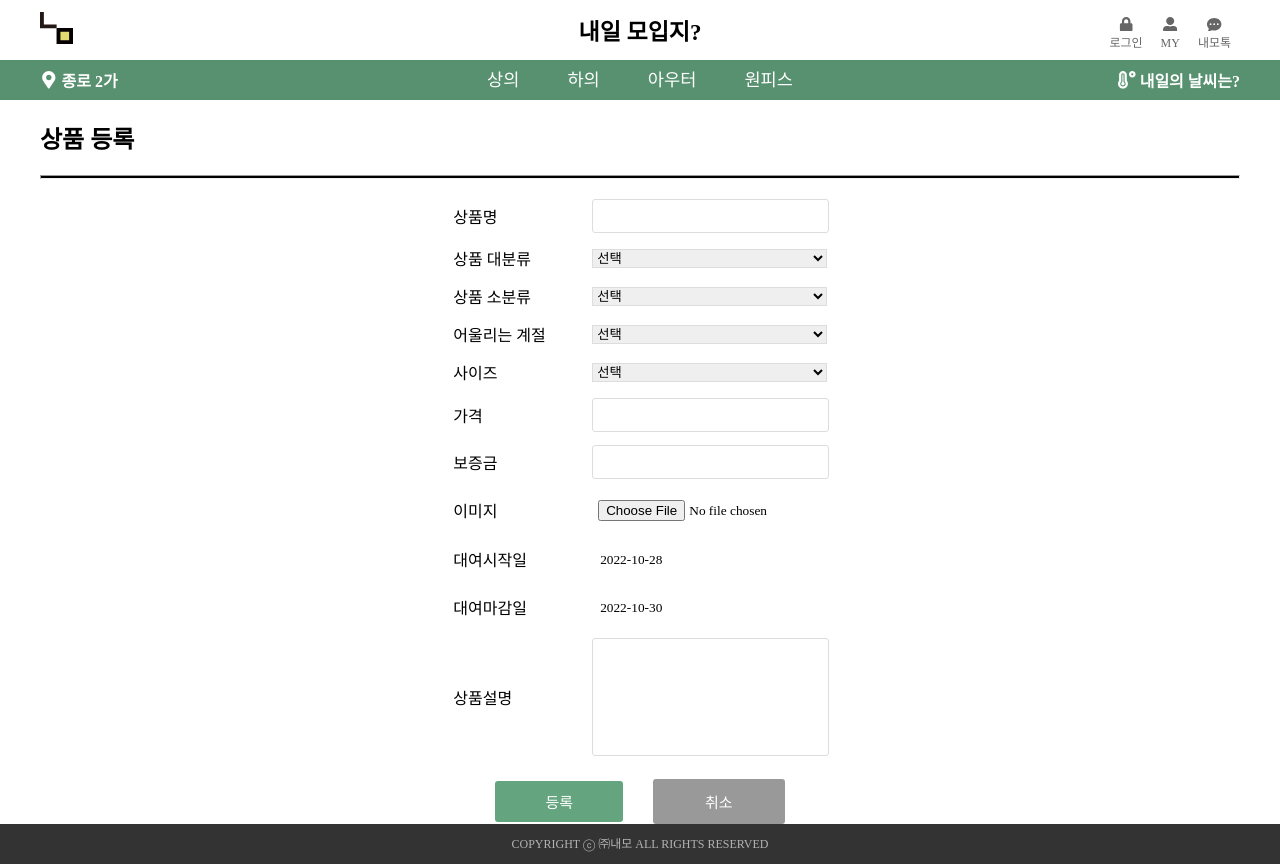
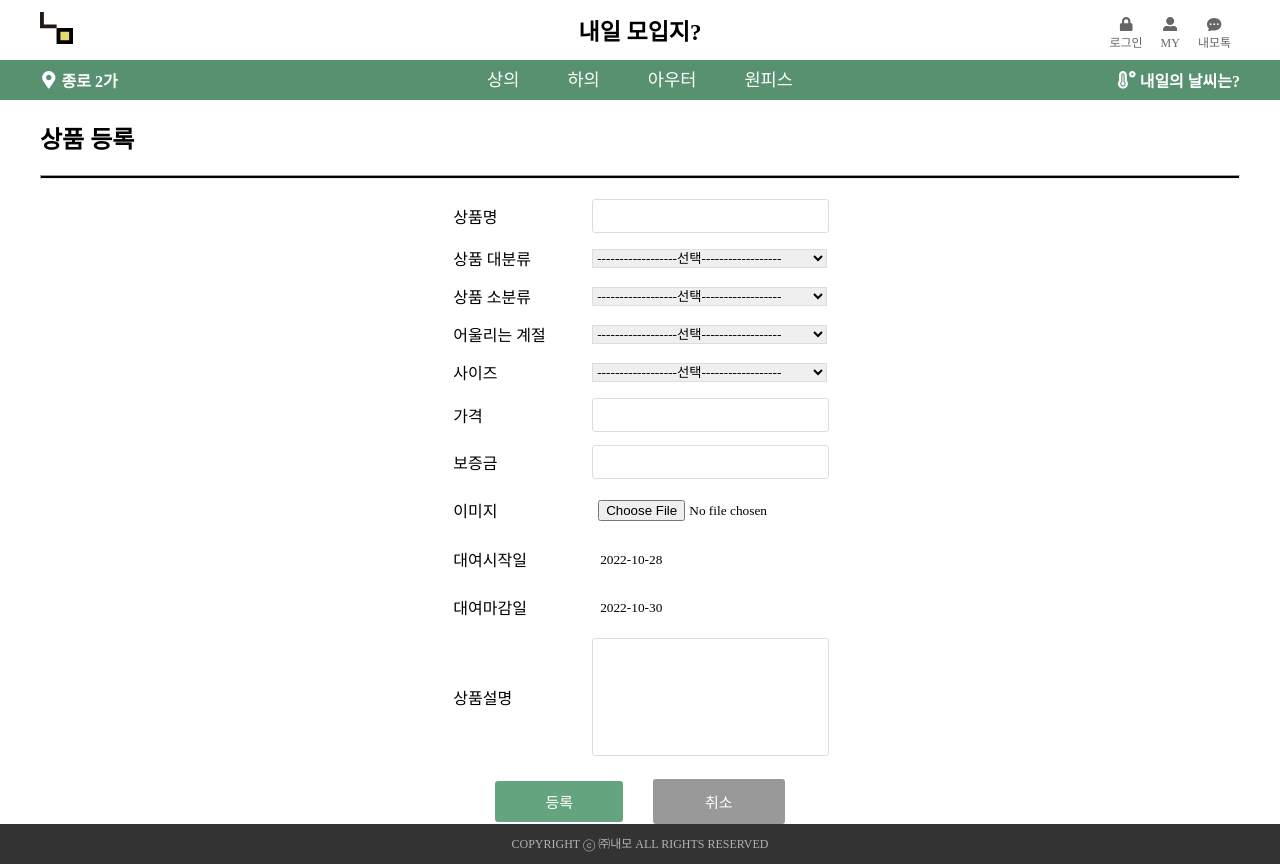
Before and after one commit to yengs/NEMO-react, a React (Create React App) app in the folder nemo-project/: page /item/write in a window 1280 px wide. Built offline with nearby package versions, Linux system fonts and the light colour scheme; a web font is replaced by a local one.

Commit message:
상품등록 화면

```diff
--- a/nemo-project/src/Item/ItemDetail.css
+++ b/nemo-project/src/Item/ItemDetail.css
@@ -11,5 +11,4 @@
     font-size: 15px;
     padding: 10px 50px;
     border-radius: 3px;
-    font-weight: 100;
 }
--- a/nemo-project/src/Item/ItemUpload.js
+++ b/nemo-project/src/Item/ItemUpload.js
@@ -76,7 +76,7 @@ function ItemUpload({ history }) {
                         <tr>
                             <td>상품 대분류</td>
                             <td> <select type="text" id="itemMaincategory" name="itemMaincategory" value={itemMaincategory} onChange={handlerChangeitemMaincategory} required>
-                                <option value="">선택</option>
+                                <option value="">------------------선택------------------</option>
                                 <option value="상의">상의</option>
                                 <option value="하의">하의</option>
                                 <option value="아우터">아우터</option>
@@ -93,7 +93,7 @@ function ItemUpload({ history }) {
                                 (function() {
                                     if( itemMaincategory ==="상의"){
                                    return <select type="text" id="itemSubcategory" name="itemSubcategory"  value={itemSubcategory} onChange={handlerChangeitemSubcategory} required>
-                                    <option value="">선택</option>
+                                    <option value="">------------------선택------------------</option>
                                     <option value="반팔">반팔</option>
                                    <option value="긴팔">긴팔</option>
                                    <option value="니트">니트</option>
@@ -103,7 +103,7 @@ function ItemUpload({ history }) {
                                    }
                                    else if(itemMaincategory ==="하의"){
                                    return  <select type="text" id="itemSubcategory" name="itemSubcategory"  value={itemSubcategory} onChange={handlerChangeitemSubcategory} required>
-                                   <option value="">선택</option>
+                                   <option value="">------------------선택------------------</option>
                                    <option value="바지">바지</option>
                                   <option value="치마">치마</option>
                                   <option value="반바지">반바지</option>
@@ -113,14 +113,14 @@ function ItemUpload({ history }) {
 
                                    else if(itemMaincategory ==="아우터"){
                                     return  <select type="text" id="itemSubcategory" name="itemSubcategory"  value={itemSubcategory} onChange={handlerChangeitemSubcategory}>
-                                    <option value="">선택</option>
+                                    <option value="">------------------선택------------------</option>
                                      <option value="패딩">패딩</option>
                                      <option value="코트">코트</option>
                                      <option value="바람막이">바람막이</option>
 
                                    </select>;}
                                   else {return  <select type="text" id="itemSubcategory" name="itemSubcategory"  value={itemSubcategory} onChange={handlerChangeitemSubcategory}>
-                                     <option value="">선택</option>
+                                     <option value="">------------------선택------------------</option>
                                      <option value="패딩">롱</option>
                                      <option value="코트">미디</option>
                                      <option value="바람막이">미니</option>
@@ -134,7 +134,7 @@ function ItemUpload({ history }) {
                             {/* <td><input type="text" id="itemWeather" name="itemWeather" value={itemWeather} onChange={handlerChangeitemWeather} /></td> */}
                              <td>
                              <select type="text" required id="itemWeather" name="itemWeather"  value={itemWeather} onChange={handlerChangeitemWeather}>
-                             <option value="">선택</option>
+                             <option value="">------------------선택------------------</option>
                                      <option value="봄">봄</option>
                                     <option value="여름">여름</option>
                                     <option value="가을">가을</option>
@@ -150,7 +150,7 @@ function ItemUpload({ history }) {
                                 (function() {
                                     if( itemMaincategory ==="상의"){
                                    return <select type="text" required id="itemTopsize" name="itemTopsize"  value={itemTopsize} onChange={handlerChangeitemTopsize}>
-                                   <option value="">선택</option>
+                                   <option value="">------------------선택------------------</option>
                                     <option value="44이하">44이하</option>
                                    <option value="55">55</option>
                                    <option value="66">66</option>
@@ -161,7 +161,7 @@ function ItemUpload({ history }) {
                                    }
                                    else if(itemMaincategory ==="하의"){
                                    return  <select type="text" required id="itemBottomsize" name="itemBottomsize"  value={itemBottomsize} onChange={handlerChangeitemBottomsize}>
-                                  <option value="">선택</option>
+                                  <option value="">------------------선택------------------</option>
                                    <option value="25이하">25이하</option>
                                   <option value="26">26</option>
                                   <option value="27">27</option>
@@ -173,7 +173,7 @@ function ItemUpload({ history }) {
                                   <option value="33이상">33이상</option>
                                   </select>;}
                                   else {return <select type="text" required id="itemEtcsize" name="itemEtcsize"  value={itemEtcsize} onChange={handlerChangeitemEtcsize}>
-                                    <option value="">선택</option>
+                                    <option value="">------------------선택------------------</option>
                                      <option value="S">S</option>
                                      <option value="M">M</option>
                                      <option value="L">L</option>
```
Also changed, not shown: nemo-project/src/Item/ItemDetail.js (line endings or trailing spaces).
